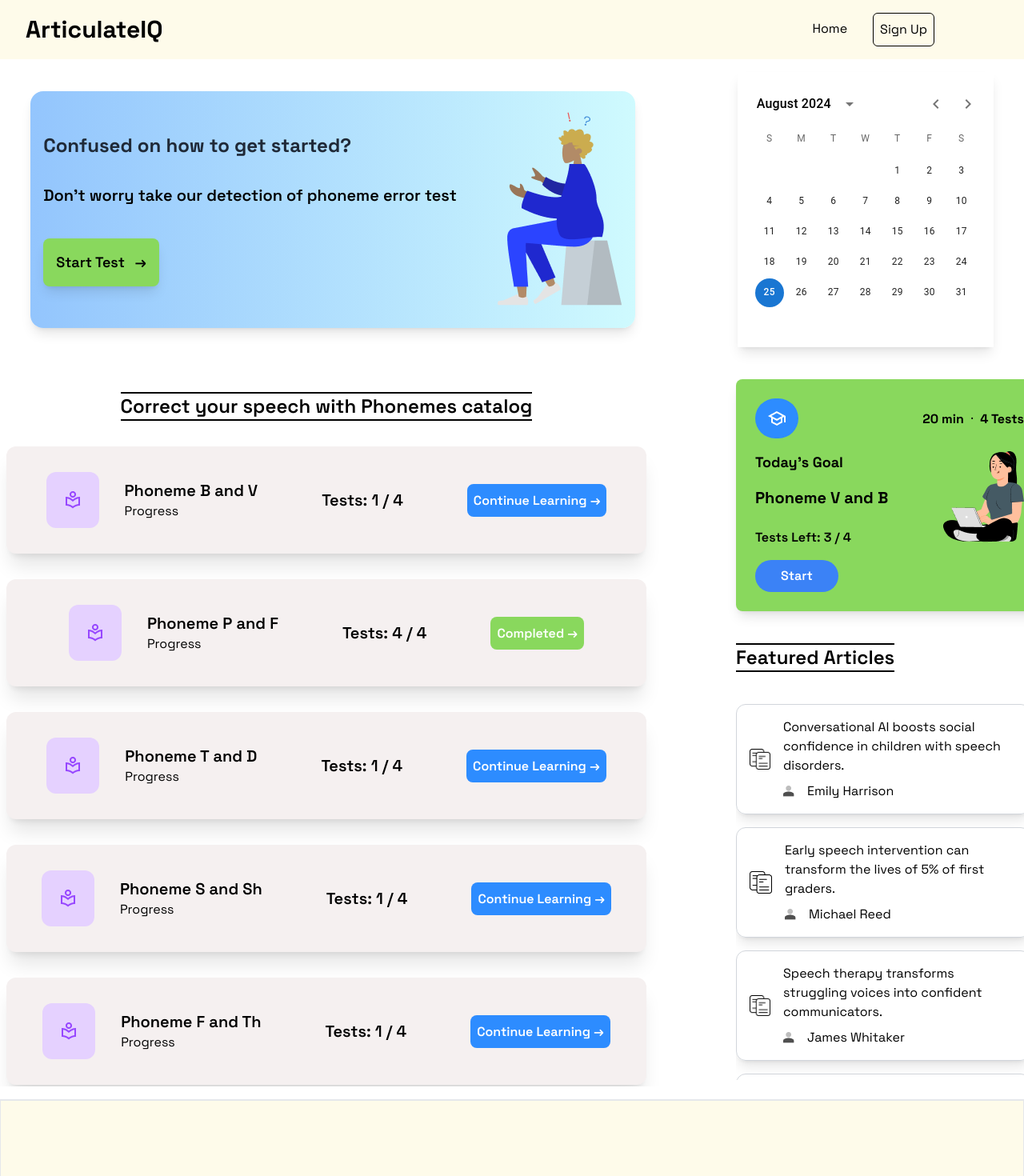
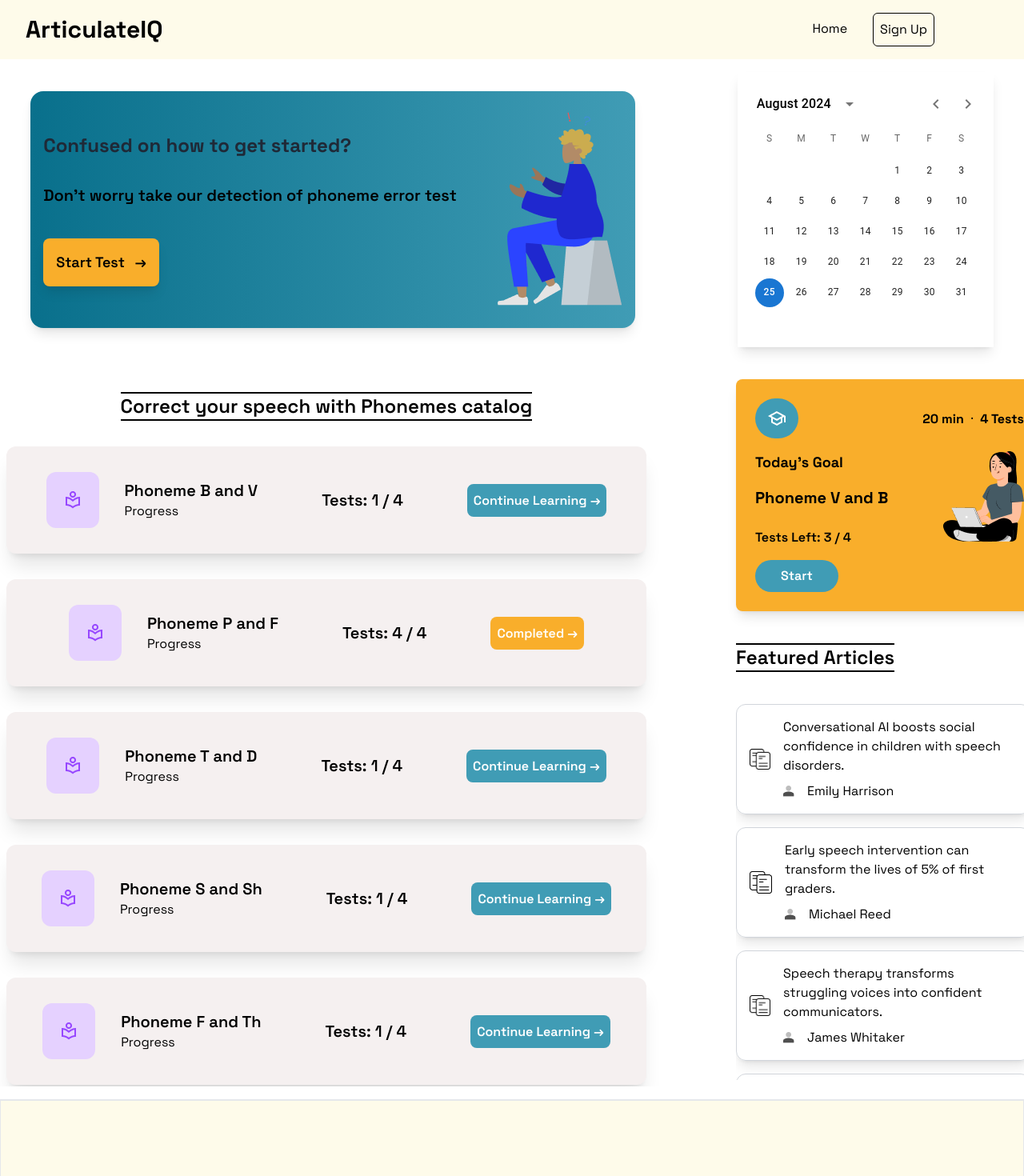
Before and after one commit to shreyasD-24/ArticulateIQ, a React (Vite) app in the folder frontend/: page /learning in a window 1280 px wide. Shown: the top 1470 px of the page at 80% size. Built offline with nearby package versions, Linux system fonts and the light colour scheme.

Commit message:
refined UI a bit

```diff
--- a/frontend/src/Pages/Home.jsx
+++ b/frontend/src/Pages/Home.jsx
@@ -36,7 +36,7 @@ export default function Home() {
           <div>
             <div className="lg:text-4xl xl:text-5xl sm:text-3xl text-2xl lg:text-left text-center flex flex-col gap-4 font-spacegrotesksemibold">
               {/* <div>
-                Speak.<span className="text-[#2D8CFF]"> Learn</span>. Thrive
+                Speak.<span className="text-[#F9AE2B]"> Learn</span>. Thrive
               </div>
               <div>
                 Transforming speech, <br />
@@ -44,12 +44,12 @@ export default function Home() {
               </div> */}
               {/* <div>every word</div> */}
               <span>
-                <span className="text-[#2D8CFF]">Speak</span> with Ease, Grow
+                <span className="text-[#409CB5]">Speak</span> with Ease, Grow
                 with
               </span>
               <span>
                 Ease Strengthening{" "}
-                <span className="text-[#2D8CFF]">Voices</span>
+                <span className="text-[#409CB5]">Voices</span>
               </span>
               <span>with AI Expertise</span>
             </div>
@@ -92,7 +92,7 @@ export default function Home() {
         </div>
         <div>
           <div className="flex flex-wrap items-center justify-center gap-8 p-10">
-            <div className="bg-[#2D8CFF] rounded-3xl p-6 shadow-2xl lg:h-64 lg:w-96 md:h-64 md:w-96 sm:w-96 max-w-96">
+            <div className="bg-[#F9AE2B] rounded-3xl p-6 shadow-2xl lg:h-64 lg:w-96 md:h-64 md:w-96 sm:w-96 max-w-96">
               <div className="flex items-center justify-center lg:items-start lg:justify-start md:items-start md:justify-start">
                 <img
                   src={Engaging}
@@ -121,7 +121,7 @@ export default function Home() {
               </div>
             </div>
 
-            <div className="bg-[#2D8CFF] rounded-3xl p-6 shadow-2xl lg:h-64 lg:w-96 md:h-64 md:w-96 max-w-96">
+            <div className="bg-[#F9AE2B] rounded-3xl p-6 shadow-2xl lg:h-64 lg:w-96 md:h-64 md:w-96 max-w-96">
               <div className="flex items-center justify-center lg:items-start lg:justify-start md:items-start md:justify-start">
                 <img src={Phonic} alt="" className="lg:h-24 md:h-24 h-14" />
               </div>
@@ -150,7 +150,7 @@ export default function Home() {
               </div>
             </div>
 
-            <div className="bg-[#2D8CFF] rounded-3xl p-6 shadow-2xl lg:h-64 lg:w-96 md:h-64 md:w-96 max-w-96">
+            <div className="bg-[#F9AE2B] rounded-3xl p-6 shadow-2xl lg:h-64 lg:w-96 md:h-64 md:w-96 max-w-96">
               <div className="flex items-center justify-center lg:items-start lg:justify-start md:items-start md:justify-start">
                 <img src={Visual} alt="" className="lg:h-24 md:h-24 h-14" />
               </div>
--- a/frontend/src/Pages/Learning.jsx
+++ b/frontend/src/Pages/Learning.jsx
@@ -22,7 +22,7 @@ export default function Learning() {
     <div>
       <div className="flex justify-center gap-[10%] items-center">
         <div className="flex items-center justify-between">
-          <div className="flex items-center justify-center gap-8 bg-gradient-to-r from-blue-300 to-cyan-100 rounded-2xl p-4 shadow-lg">
+          <div className="flex items-center justify-center gap-8 bg-gradient-to-r from-[#09708C] to-[#409CB5] rounded-2xl p-4 shadow-lg">
             <div className="flex flex-col items-start justify-start gap-4">
               <h2 className="text-2xl font-spacegroteskbold text-gray-800 mb-4">
                 Confused on how to get started?
@@ -32,7 +32,7 @@ export default function Learning() {
               </p>
               <button
                 onClick={overalltest}
-                className="bg-[#89D85D] shadow-lg text-lg hover:bg-opacity-80 font-spacegrotesksemibold py-4 px-4 rounded-lg"
+                className="bg-[#F9AE2B] shadow-lg text-lg hover:bg-opacity-80 font-spacegrotesksemibold py-4 px-4 rounded-lg"
               >
                 Start Test <span className="ml-2">→</span>
               </button>
@@ -63,49 +63,49 @@ export default function Learning() {
               Phoneme2={"V"}
               Status={"Continue Learning"}
               Progress={1}
-              Color={"#2D8CFF"}
+              Color={"#409CB5"}
             />
             <CourseModal
               Phoneme1={"P"}
               Phoneme2={"F"}
               Status={"Completed"}
               Progress={4}
-              Color={"#89D85D"}
+              Color={"#F9AE2B"}
             />
             <CourseModal
               Phoneme1={"T"}
               Phoneme2={"D"}
               Status={"Continue Learning"}
               Progress={1}
-              Color={"#2D8CFF"}
+              Color={"#409CB5"}
             />
             <CourseModal
               Phoneme1={"S"}
               Phoneme2={"Sh"}
               Status={"Continue Learning"}
               Progress={1}
-              Color={"#2D8CFF"}
+              Color={"#409CB5"}
             />
             <CourseModal
               Phoneme1={"F"}
               Phoneme2={"Th"}
               Status={"Continue Learning"}
               Progress={1}
-              Color={"#2D8CFF"}
+              Color={"#409CB5"}
             />
             <CourseModal
               Phoneme1={"L"}
               Phoneme2={"T"}
               Status={"Continue Learning"}
               Progress={1}
-              Color={"#2D8CFF"}
+              Color={"#409CB5"}
             />
           </div>
         </div>
         <div>
-          <div className="bg-[#89D85D] p-6 rounded-lg shadow-lg w-96">
+          <div className="bg-[#F9AE2B] p-6 rounded-lg shadow-lg w-96">
             <div className="flex justify-between items-center mb-4">
-              <div className="flex items-center justify-center bg-[#2D8CFF] p-4 rounded-full">
+              <div className="flex items-center justify-center bg-[#409CB5] p-4 rounded-full">
                 <img src={school} alt="school" />
               </div>
               <div>
@@ -128,7 +128,7 @@ export default function Learning() {
                 <img src={learningchar2} alt="learningchar2" />
               </div>
             </div>
-            <button className="bg-blue-500 hover:bg-blue-700 text-white font-spacegrotesksemibold py-2 px-8 rounded-full focus:outline-none focus:shadow-outline">
+            <button className="bg-[#409CB5] hover:bg-[#09708C] text-white font-spacegrotesksemibold py-2 px-8 rounded-full focus:outline-none focus:shadow-outline">
               Start
             </button>
           </div>
```
